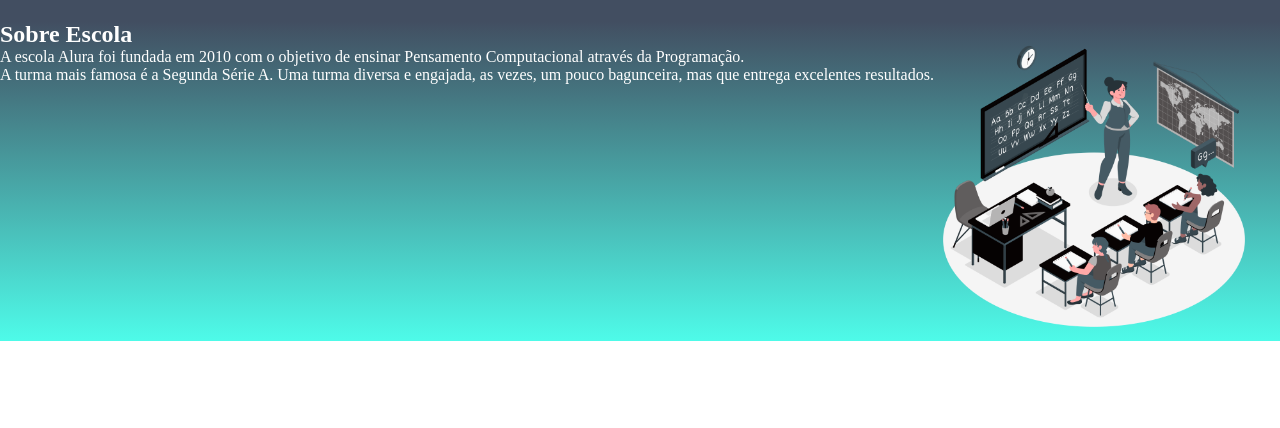
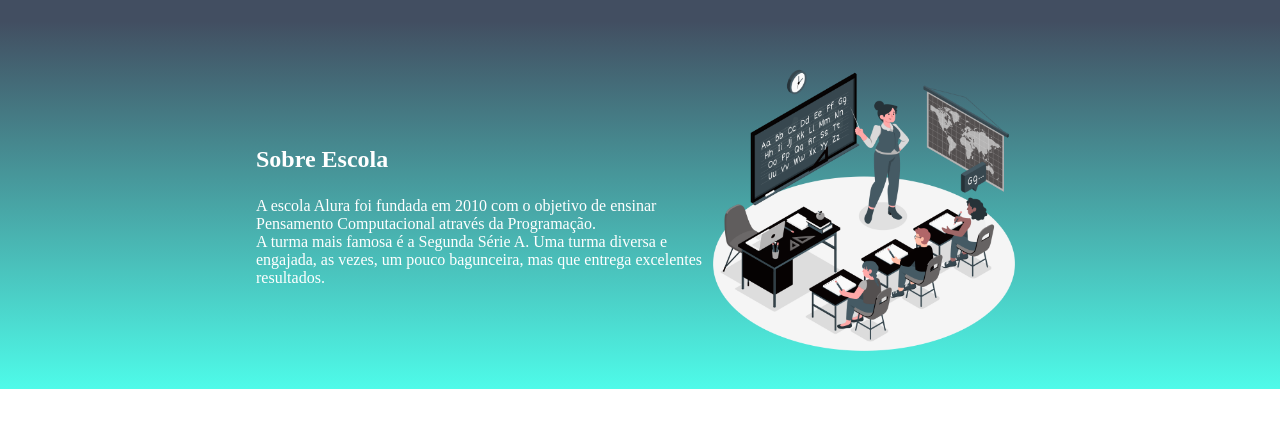
Before and after one commit to Gabrielidelovski/site-criativo-2C, a plain HTML site: page index.html in a window 1280 px wide. Shown: the part 84-512 px from the top of the page. Drawn offline with Linux system fonts and the light colour scheme.

Commit message:
sesao escola

```diff
--- a/index.html
+++ b/index.html
@@ -15,7 +15,7 @@
         </ul>
     </header>
     <section class="escola">
-        <div>
+        <div class="escola-div-conteudo">
             <h2 class="escola-titulo">Sobre Escola</h2>
             <p class="escola-texto-um">A escola Alura foi fundada em 2010 com o objetivo de ensinar Pensamento Computacional através da Programação.</p>
             <p class="escola-texto-dois">A turma mais famosa é a Segunda Série A. Uma turma diversa e engajada, as vezes, um pouco bagunceira, mas que entrega excelentes resultados.</p>
--- a/style.css
+++ b/style.css
@@ -30,4 +30,15 @@
     background-image: linear-gradient(#424e61,#4EFBE9);
     color: white;
     display: flex;
+    justify-content: center;
+    align-items: center;
+    padding: 24px 0;
 }
+
+.escola-div-conteudo{
+  width: 35%;{
+ }
+
+ .escola-titulo{
+    padding: 24px 0;
+ }
```
